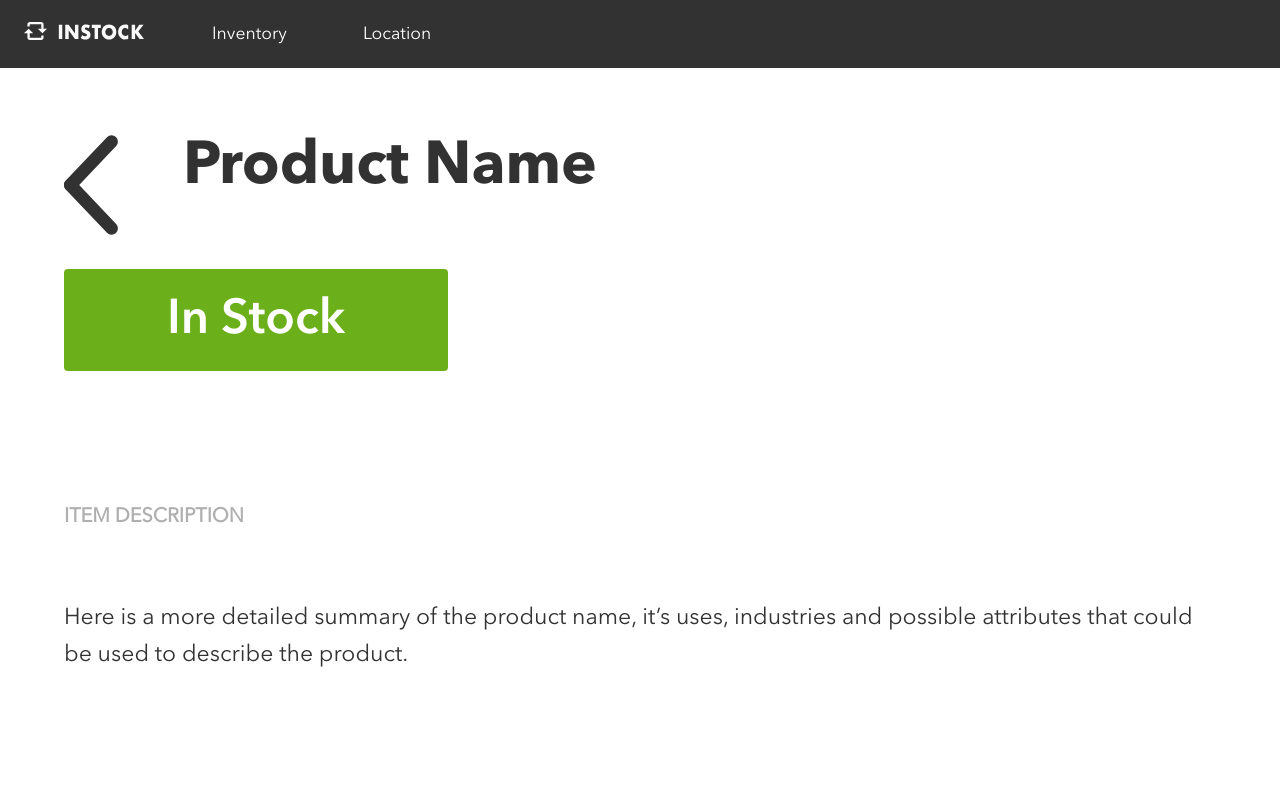
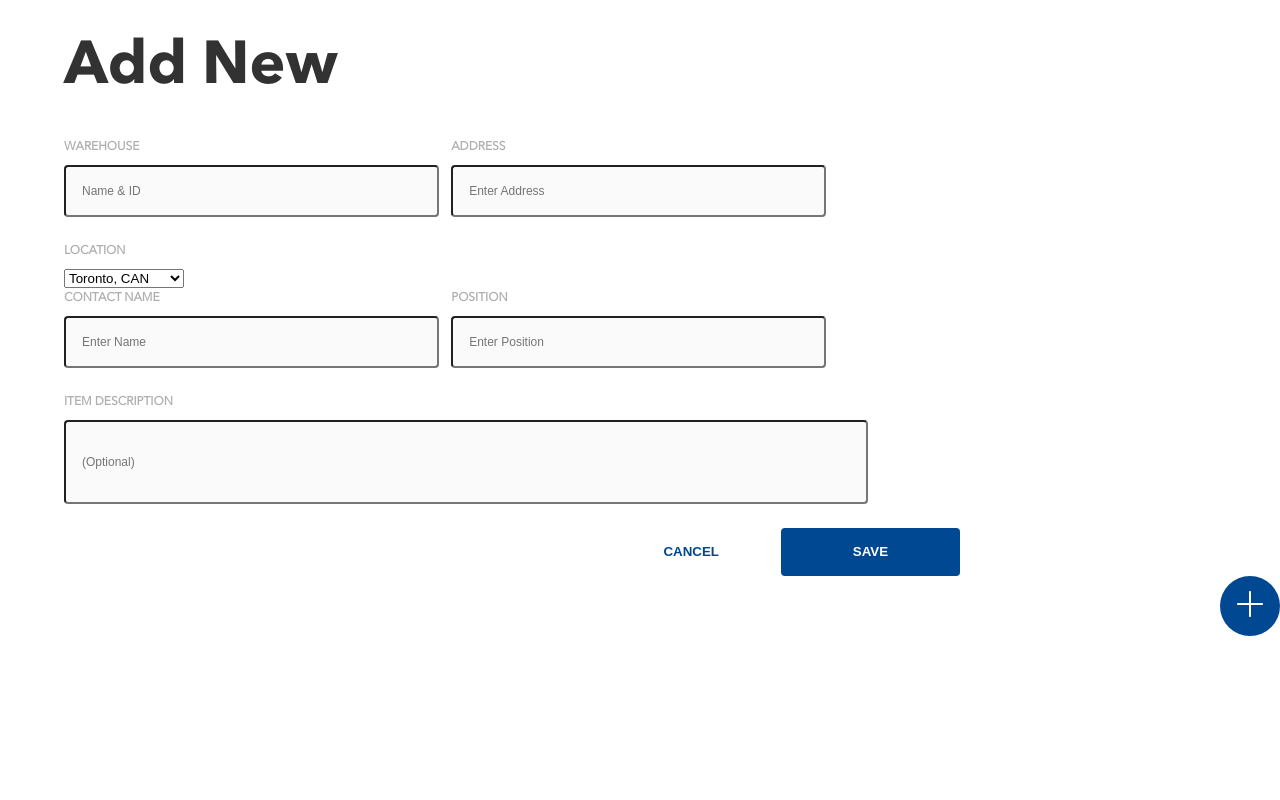
Before and after one commit to Short-Hop/InStock, a React (Create React App) app in the folder client/in-stock/: page / in a window 1280 px wide. Shown: the top 800 px of the page. Built offline with nearby package versions, Linux system fonts and the light colour scheme.

Commit message:
adding add warehouse

```diff
--- a/client/in-stock/src/App.js
+++ b/client/in-stock/src/App.js
@@ -5,27 +5,29 @@ import LocHeader from "./components/LocHeader";
 import "./App.css";
 import "./styles/styles.css";
 import CreateProduct from "./components/CreateProduct";
+import CreateWarehouse from "./components/CreateWarehouse";
 import Product from "./components/Product";
 import Inventory from "./components/Inventory";
-import Location from "./components/Location";
+// import Location from "./components/Location";
 import WarehouseName from "./components/WarehouseName";
 
 class App extends React.Component {
   render() {
     return (
       <>
-        <Nav />
-        <Product />
-        <InvHeader />
-        <Inventory />
-        <LocHeader />
+        {/* <Nav /> */}
+        {/* <Product /> */}
+        {/* <InvHeader /> */}
+        {/* <Inventory /> */}
+        {/* <LocHeader /> */}
         {/* <InvHeader />
         <Inventory/> */}
-        <WarehouseName />
+        {/* <WarehouseName /> */}
         {/* <LocHeader /> */}
-        <CreateProduct />
-        <Inventory />
-        <Location />
+        {/* <CreateProduct /> */}
+        {/* <Inventory /> */}
+        {/* <Location /> */}
+        <CreateWarehouse />
       </>
     );
   }
--- /dev/null
+++ b/client/in-stock/src/components/CreateWarehouse.js
@@ -0,0 +1,207 @@
+import React from "react";
+import axios from "axios";
+import Switch from "react-switch";
+import AddButton from "./AddButton";
+
+class CreateWarehouse extends React.Component {
+  state = {
+    newwarehouse: {
+      warehouse: "",
+      address: "",
+      location: "",
+      country: "Toronto",
+      name: "",
+      position: "",
+      description: "Description"
+    },
+    fields: {},
+    erros: {}
+  };
+  handleValidation() {
+    let fields = this.state.fields;
+    let errors = {};
+    let formIsValid = true;
+
+    if (!fields["warehouse"]) {
+      formIsValid = false;
+      errors["warehouse"] = "Cannot be empty";
+    }
+
+    if (!fields["address"]) {
+      formIsValid = false;
+      errors["address"] = "Cannot be empty";
+    }
+
+    if (typeof fields["address"] !== "undefined") {
+      if (!fields["address"].match(/^[0-9]+$/)) {
+        formIsValid = false;
+        errors["address"] = "Only numbers";
+      }
+    }
+
+    if (!fields["location"]) {
+      formIsValid = false;
+      errors["location"] = "Cannot be empty";
+    }
+
+    if (!fields["country"]) {
+      formIsValid = false;
+      errors["country"] = "Cannot be empty";
+    }
+    if (!fields["name"]) {
+      formIsValid = false;
+      errors["name"] = "Cannot be empty";
+    }
+
+    if (typeof fields["name"] !== "undefined") {
+      if (!fields["name"].match(/^[0-9]+$/)) {
+        formIsValid = false;
+        errors["name"] = "Only numbers";
+      }
+    }
+
+    if (!fields["status"]) {
+      formIsValid = false;
+      errors["status"] = "Cannot be empty";
+    }
+    this.setState({ errors: errors });
+    return formIsValid;
+  }
+
+  handleChange(field, e) {
+    let fields = this.state.fields;
+    fields[field] = e.target.value;
+    this.setState({ fields });
+  }
+  render() {
+    const submitHandler = event => {
+      event.preventDefault();
+      const warehouse = event.target.warehouse;
+      let warehouseinput = warehouse.value;
+      const address = event.target.address;
+      let addressinput = address.value;
+      const location = event.target.location;
+      let locationinput = location.value;
+      const country = event.target.country;
+      let countryinput = country.value;
+      const name = event.target.name;
+      let nameinput = name.value;
+      const position = event.target.position;
+      let positioninput = position.value;
+      const description = event.target.description;
+      let descriptioninput = description.value;
+
+      axios.post(`http://localhost`, {
+        warehouse: warehouseinput,
+        address: addressinput,
+        location: locationinput,
+        country: countryinput,
+        name: nameinput,
+        // status: statusinput,
+        description: descriptioninput
+      });
+
+      warehouse.value = "";
+      address.value = "";
+      location.value = "";
+      country.value = "";
+      name.value = "";
+      // status.value = "";
+      description.value = "";
+
+      if (this.handleValidation()) {
+        alert("Form submitted");
+      } else {
+        alert("Form has errors.");
+      }
+    };
+
+    return (
+      <>
+        <div className="createnew">
+          <h1 className="createnew__title">Add New</h1>
+          <div className="createnew__form">
+            <form onSubmit={submitHandler}>
+              <div className="row">
+                <div className="column">
+                  <label>Warehouse</label>
+                  <input
+                    type="text"
+                    id="warehouse"
+                    placeholder="Name &amp; ID"
+                    onChange={this.handleChange.bind(this, "warehouse")}
+                    value={this.state.fields["warehouse"]}
+                  />
+                </div>
+                <div className="column">
+                  <label>Address</label>
+                  <input
+                    type="text"
+                    id="address"
+                    placeholder="Enter Address"
+                    onChange={this.handleChange.bind(this, "address")}
+                    value={this.state.fields["address"]}
+                  />
+                </div>
+              </div>
+              <div className="row">
+                <div className="column">
+                  <label>Location</label>
+                  <select
+                    name="toronto"
+                    id="toronto"
+                    onChange={this.handleChange.bind(this, "location")}
+                    value={this.state.fields["location"]}
+                  >
+                    <option value="Toronto" selected>
+                      Toronto, CAN
+                    </option>
+                    <option value="Vancouver">Vancouver, CAN</option>
+                    <option value="Ontario">Ontario, CAN</option>
+                  </select>
+                </div>
+              </div>
+              <div className="row">
+                <div className="column">
+                  <label>Contact Name</label>
+                  <input
+                    type="text"
+                    id="name"
+                    placeholder="Enter Name"
+                    onChange={this.handleChange.bind(this, "name")}
+                    value={this.state.fields["name"]}
+                  />
+                </div>
+                <div className="column">
+                  <label>Position</label>
+                  <input
+                    type="text"
+                    id="name"
+                    placeholder="Enter Position"
+                    onChange={this.handleChange.bind(this, "position")}
+                    value={this.state.fields["position"]}
+                  />
+                </div>
+              </div>
+              <label>Item Description</label>
+              <input
+                type="text"
+                id="description"
+                placeholder="(Optional)"
+                onChange={this.handleChange.bind(this, "description")}
+                value={this.state.fields["description"]}
+              />
+              <div className="form__buttons">
+                <button id="Save">Save</button>
+                <button id="Cancel">Cancel</button>
+              </div>
+            </form>
+          </div>
+        </div>
+        <AddButton Popup={this.state} />
+      </>
+    );
+  }
+}
+
+export default CreateWarehouse;
```
